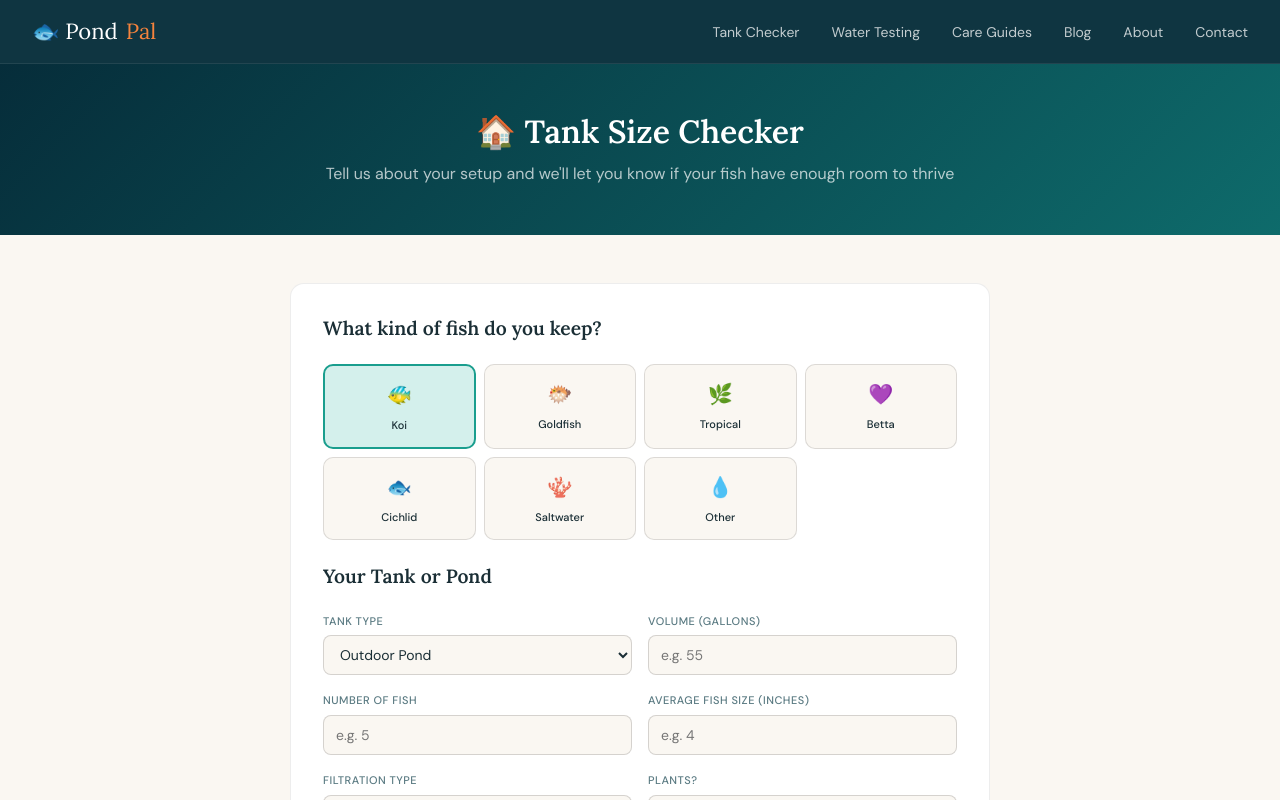
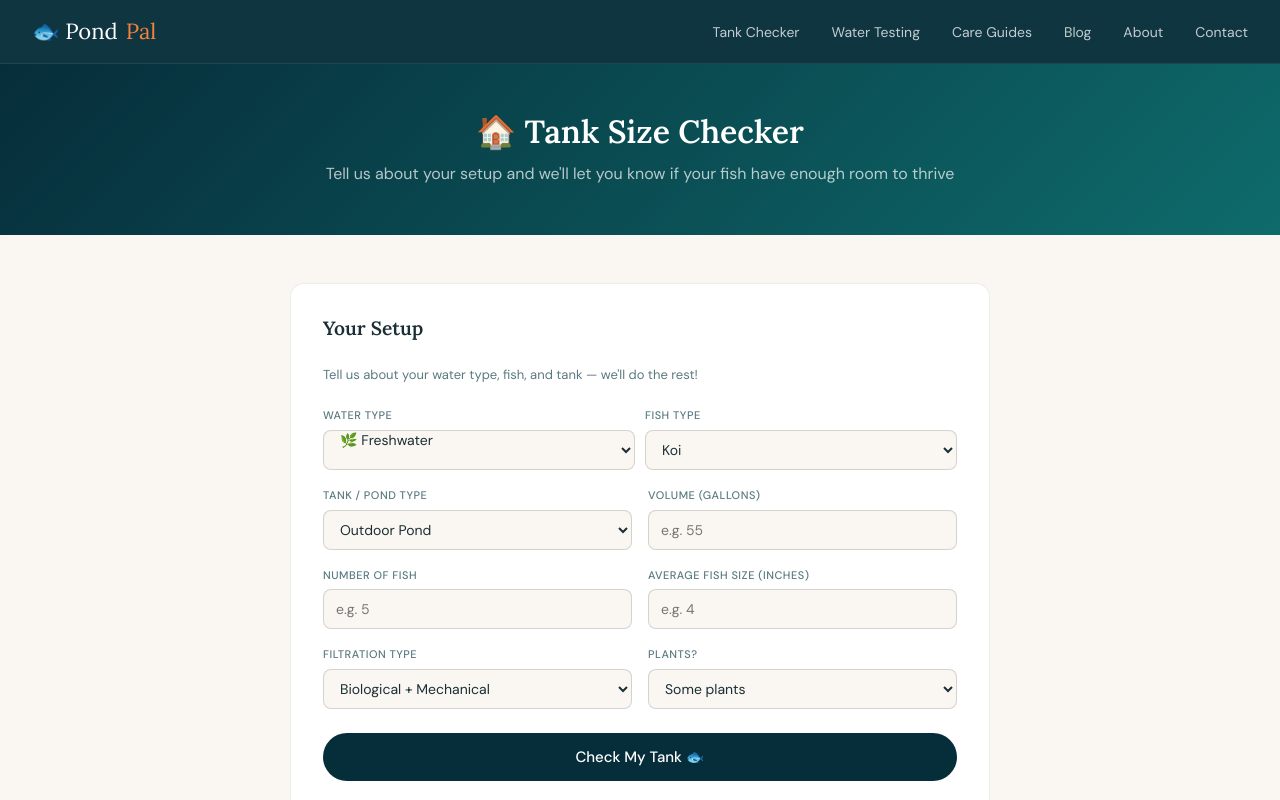
Before and after one commit to pondpal/pondpal, a Next.js app in the folder pondpal/: page /tank-checker in a window 1280 px wide. Shown: the top 800 px of the page. Built offline with nearby package versions, Linux system fonts and the light colour scheme.

Commit message:
Add files via upload

```diff
--- a/pondpal/pages/tank-checker.js
+++ b/pondpal/pages/tank-checker.js
@@ -7,18 +7,9 @@ const affiliateProducts = [
   { name: 'Seachem Prime', url: 'https://www.amazon.com/dp/B00025694O?tag=pondpal20-20', desc: 'Essential water conditioner' },
 ]
 
-const fishTypes = [
-  { value: 'koi', emoji: '🐠', label: 'Koi' },
-  { value: 'goldfish', emoji: '🐡', label: 'Goldfish' },
-  { value: 'tropical freshwater', emoji: '🌿', label: 'Tropical' },
-  { value: 'betta', emoji: '💜', label: 'Betta' },
-  { value: 'cichlid', emoji: '🐟', label: 'Cichlid' },
-  { value: 'saltwater marine', emoji: '🪸', label: 'Saltwater' },
-  { value: 'other freshwater', emoji: '💧', label: 'Other' },
-]
-
 export default function TankChecker() {
   const [form, setForm] = useState({
+    waterType: 'freshwater',
     fishType: 'koi',
     tankType: 'Outdoor Pond',
     gallons: '',
@@ -32,9 +23,47 @@ export default function TankChecker() {
 
   const set = (k, v) => setForm(f => ({ ...f, [k]: v }))
 
-  const tankTypes = form.fishType === 'koi' || form.fishType === 'goldfish'
-    ? ['Outdoor Pond', 'Indoor Aquarium', 'Stock Tank / Tub', 'Raised Bed Pond']
-    : ['Indoor Aquarium', 'Outdoor Pond', 'Nano Tank', 'Planted Tank']
+  const freshwaterFish = [
+    { value: 'koi', label: 'Koi' },
+    { value: 'goldfish', label: 'Goldfish — Fancy' },
+    { value: 'common goldfish', label: 'Goldfish — Common / Comet' },
+    { value: 'betta', label: 'Betta Fish' },
+    { value: 'african cichlid', label: 'Cichlid — African (Malawi/Tanganyika)' },
+    { value: 'south american cichlid', label: 'Cichlid — South American' },
+    { value: 'oscar', label: 'Oscar' },
+    { value: 'tropical community fish', label: 'Tropical Community Fish' },
+    { value: 'guppies', label: 'Guppies / Livebearers' },
+    { value: 'tetras', label: 'Tetras' },
+    { value: 'angelfish', label: 'Angelfish' },
+    { value: 'discus', label: 'Discus' },
+    { value: 'corydoras', label: 'Corydoras / Bottom Dwellers' },
+    { value: 'pleco', label: 'Pleco / Suckermouth Fish' },
+    { value: 'other freshwater', label: 'Other Freshwater Fish' },
+  ]
+
+  const saltwaterFish = [
+    { value: 'clownfish', label: 'Clownfish' },
+    { value: 'chromis', label: 'Chromis / Damselfish' },
+    { value: 'tang', label: 'Tang / Surgeonfish' },
+    { value: 'angelfish marine', label: 'Marine Angelfish' },
+    { value: 'blenny', label: 'Blenny / Goby' },
+    { value: 'wrasse', label: 'Wrasse' },
+    { value: 'lionfish', label: 'Lionfish' },
+    { value: 'reef mixed', label: 'Mixed Reef Tank' },
+    { value: 'other saltwater', label: 'Other Saltwater Fish' },
+  ]
+
+  const fishOptions = form.waterType === 'saltwater' ? saltwaterFish : freshwaterFish
+
+  const tankTypes = form.waterType === 'saltwater'
+    ? ['Indoor Aquarium', 'Reef Tank', 'Nano Tank']
+    : form.fishType === 'koi' || form.fishType === 'goldfish' || form.fishType === 'common goldfish'
+      ? ['Outdoor Pond', 'Indoor Aquarium', 'Stock Tank / Tub', 'Raised Bed Pond']
+      : ['Indoor Aquarium', 'Nano Tank', 'Planted Tank', 'Outdoor Pond']
+
+  const filtrationOptions = form.waterType === 'saltwater'
+    ? ['Sump + Protein Skimmer', 'Hang On Back + Skimmer', 'Canister + Skimmer', 'Basic Hang On Back']
+    : ['Biological + Mechanical', 'Pressurized Canister', 'Hang On Back Filter', 'Sponge Filter', 'Pressurized Bead Filter', 'Basic Mechanical Only', 'None / Natural']
 
   const analyze = async () => {
     if (!form.gallons || !form.fishCount || !form.fishSize) {
@@ -57,11 +86,13 @@ export default function TankChecker() {
     setLoading(false)
   }
 
+  const labelStyle = { display: 'block', fontSize: '11px', fontWeight: 500, color: '#5a7a82', textTransform: 'uppercase', letterSpacing: '0.5px', marginBottom: '5px' }
+
   return (
     <>
       <Head>
         <title>Tank Size Checker — Is My Tank Big Enough? — Pond Pal</title>
-        <meta name="description" content="Find out instantly if your tank or pond is big enough for your fish. Works for koi, goldfish, tropical fish, bettas, cichlids, and saltwater setups." />
+        <meta name="description" content="Find out instantly if your tank or pond is big enough for your fish. Works for koi, goldfish, tropical fish, bettas, cichlids, saltwater setups and more." />
         <link rel="icon" href="/favicon.svg" type="image/svg+xml" />
       </Head>
 
@@ -85,29 +116,47 @@ export default function TankChecker() {
       <div className="tool-form-section">
         <div className="tool-form-inner">
           <div className="form-card">
-            <h2>What kind of fish do you keep?</h2>
-            <div style={{ display: 'grid', gridTemplateColumns: 'repeat(4, 1fr)', gap: '8px', marginTop: '1rem', marginBottom: '1.5rem' }}>
-              {fishTypes.map(f => (
-                <div
-                  key={f.value}
-                  onClick={() => set('fishType', f.value)}
-                  style={{
-                    padding: '0.75rem 0.5rem', borderRadius: '10px', textAlign: 'center', cursor: 'pointer',
-                    border: form.fishType === f.value ? '2px solid #1a9e8e' : '1px solid rgba(0,0,0,0.12)',
-                    background: form.fishType === f.value ? '#d4f0ec' : '#faf7f2',
-                    transition: 'all 0.2s'
+            <h2>Your Setup</h2>
+            <p style={{ fontSize: '13px', color: '#5a7a82', marginBottom: '1.25rem' }}>
+              Tell us about your water type, fish, and tank — we'll do the rest!
+            </p>
+
+            <div style={{ display: 'grid', gridTemplateColumns: '1fr 1fr', gap: '10px', marginBottom: '1rem' }}>
+              <div>
+                <label style={labelStyle}>Water Type</label>
+                <select
+                  value={form.waterType}
+                  onChange={e => {
+                    const wt = e.target.value
+                    const defaultFish = wt === 'saltwater' ? 'clownfish' : 'koi'
+                    setForm(f => ({ ...f, waterType: wt, fishType: defaultFish }))
+                    setResult('')
                   }}
+                  className="fg"
+                  style={{ width: '100%', height: '40px', padding: '0 12px', border: '1px solid rgba(0,0,0,0.15)', borderRadius: '8px', fontSize: '14px', fontFamily: 'inherit', color: '#1a2e35', background: '#faf7f2' }}
                 >
-                  <div style={{ fontSize: '20px', marginBottom: '4px' }}>{f.emoji}</div>
-                  <div style={{ fontSize: '11px', fontWeight: 500, color: '#1a2e35' }}>{f.label}</div>
-                </div>
-              ))}
+                  <option value="freshwater">🌿 Freshwater</option>
+                  <option value="saltwater">🪸 Saltwater / Marine</option>
+                </select>
+              </div>
+
+              <div>
+                <label style={labelStyle}>Fish Type</label>
+                <select
+                  value={form.fishType}
+                  onChange={e => { set('fishType', e.target.value); setResult('') }}
+                  style={{ width: '100%', height: '40px', padding: '0 12px', border: '1px solid rgba(0,0,0,0.15)', borderRadius: '8px', fontSize: '14px', fontFamily: 'inherit', color: '#1a2e35', background: '#faf7f2' }}
+                >
+                  {fishOptions.map(f => (
+                    <option key={f.value} value={f.value}>{f.label}</option>
+                  ))}
+                </select>
+              </div>
             </div>
 
-            <h2>Your Tank or Pond</h2>
             <div className="form-grid-2">
               <div className="fg">
-                <label>Tank Type</label>
+                <label>Tank / Pond Type</label>
                 <select value={form.tankType} onChange={e => set('tankType', e.target.value)}>
                   {tankTypes.map(t => <option key={t}>{t}</option>)}
                 </select>
@@ -127,13 +176,7 @@ export default function TankChecker() {
               <div className="fg">
                 <label>Filtration Type</label>
                 <select value={form.filtration} onChange={e => set('filtration', e.target.value)}>
-                  <option>Biological + Mechanical</option>
-                  <option>Basic Mechanical Only</option>
-                  <option>Pressurized Canister</option>
-                  <option>Pressurized Bead Filter</option>
-                  <option>Hang On Back Filter</option>
-                  <option>Sponge Filter</option>
-                  <option>None / Natural</option>
+                  {filtrationOptions.map(t => <option key={t}>{t}</option>)}
                 </select>
               </div>
               <div className="fg">
@@ -145,6 +188,7 @@ export default function TankChecker() {
                 </select>
               </div>
             </div>
+
             <button className="submit-btn" onClick={analyze} disabled={loading}>
               {loading ? 'Pond Pal is thinking...' : 'Check My Tank 🐟'}
             </button>
@@ -153,9 +197,8 @@ export default function TankChecker() {
           {(loading || result) && (
             <div className={`result-area ${loading ? 'loading' : ''} visible`}>
               {loading
-                ? '🐟 Pond Pal is analyzing your setup...'
-                : <div dangerouslySetInnerHTML={{ __html: result.replace(/\n/g, '<br/>') }} />
-              }
+                ? '🐟 Analyzing your setup...'
+                : <div dangerouslySetInnerHTML={{ __html: result.replace(/\n/g, '<br/>') }} />}
             </div>
           )}
 
@@ -164,7 +207,8 @@ export default function TankChecker() {
               <p style={{ fontSize: '13px', fontWeight: 500, color: '#1a2e35', marginBottom: '1rem' }}>🛒 Products you might need</p>
               <div style={{ display: 'grid', gridTemplateColumns: '1fr 1fr', gap: '0.75rem' }}>
                 {affiliateProducts.map((p, i) => (
-                  <a key={i} href={p.url} target="_blank" rel="noopener noreferrer" style={{ textDecoration: 'none', padding: '0.75rem', background: '#f8fffe', borderRadius: '8px', border: '1px solid rgba(26,158,142,0.2)', display: 'block' }}>
+                  <a key={i} href={p.url} target="_blank" rel="noopener noreferrer"
+                    style={{ textDecoration: 'none', padding: '0.75rem', background: '#f8fffe', borderRadius: '8px', border: '1px solid rgba(26,158,142,0.2)', display: 'block' }}>
                     <p style={{ fontSize: '13px', fontWeight: 500, color: '#1a2e35', marginBottom: '2px' }}>{p.name}</p>
                     <p style={{ fontSize: '11px', color: '#5a7a82' }}>{p.desc}</p>
                     <p style={{ fontSize: '11px', color: '#1a9e8e', marginTop: '4px' }}>View on Amazon →</p>
@@ -176,7 +220,7 @@ export default function TankChecker() {
           )}
 
           <div style={{ marginTop: '1.5rem', padding: '1.25rem', background: '#fff', borderRadius: '14px', border: '1px solid rgba(0,0,0,0.07)', fontSize: '13px', color: '#5a7a82' }}>
-            <strong style={{ color: '#1a2e35' }}>💡 General stocking guidelines:</strong> Koi need 250 gallons each, goldfish 20–30 gallons each, tropical fish roughly 1 inch of fish per gallon, and bettas do best alone in 5+ gallons. Our AI accounts for your specific fish type automatically!
+            <strong style={{ color: '#1a2e35' }}>💡 Stocking guidelines vary by species.</strong> Koi need 250 gallons each, fancy goldfish 20–30 gallons, bettas need at least 5 gallons alone, tropical fish roughly 1 inch per gallon, and marine fish need generous space. Our AI uses species-specific rules for every fish type!
           </div>
         </div>
       </div>
```
